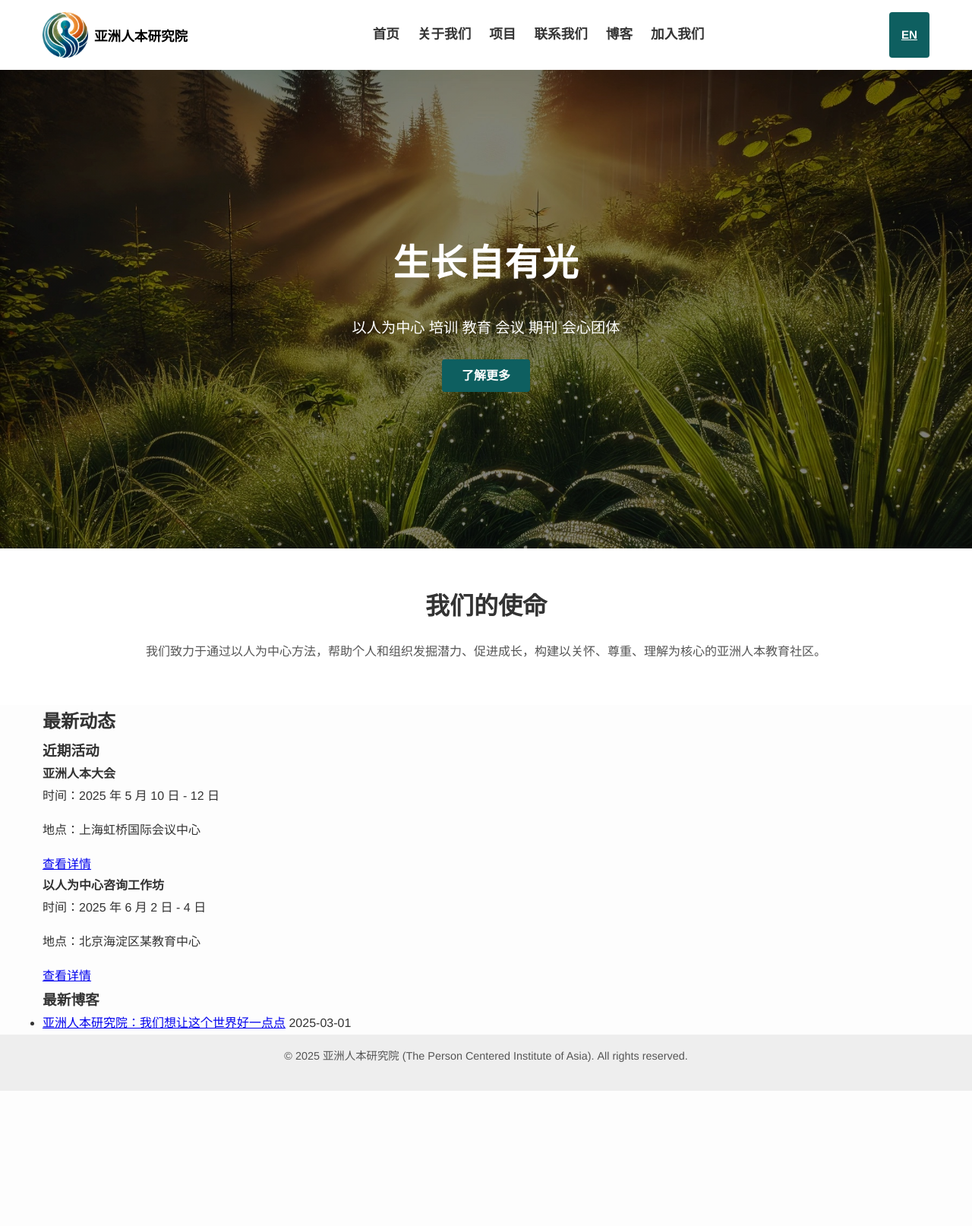
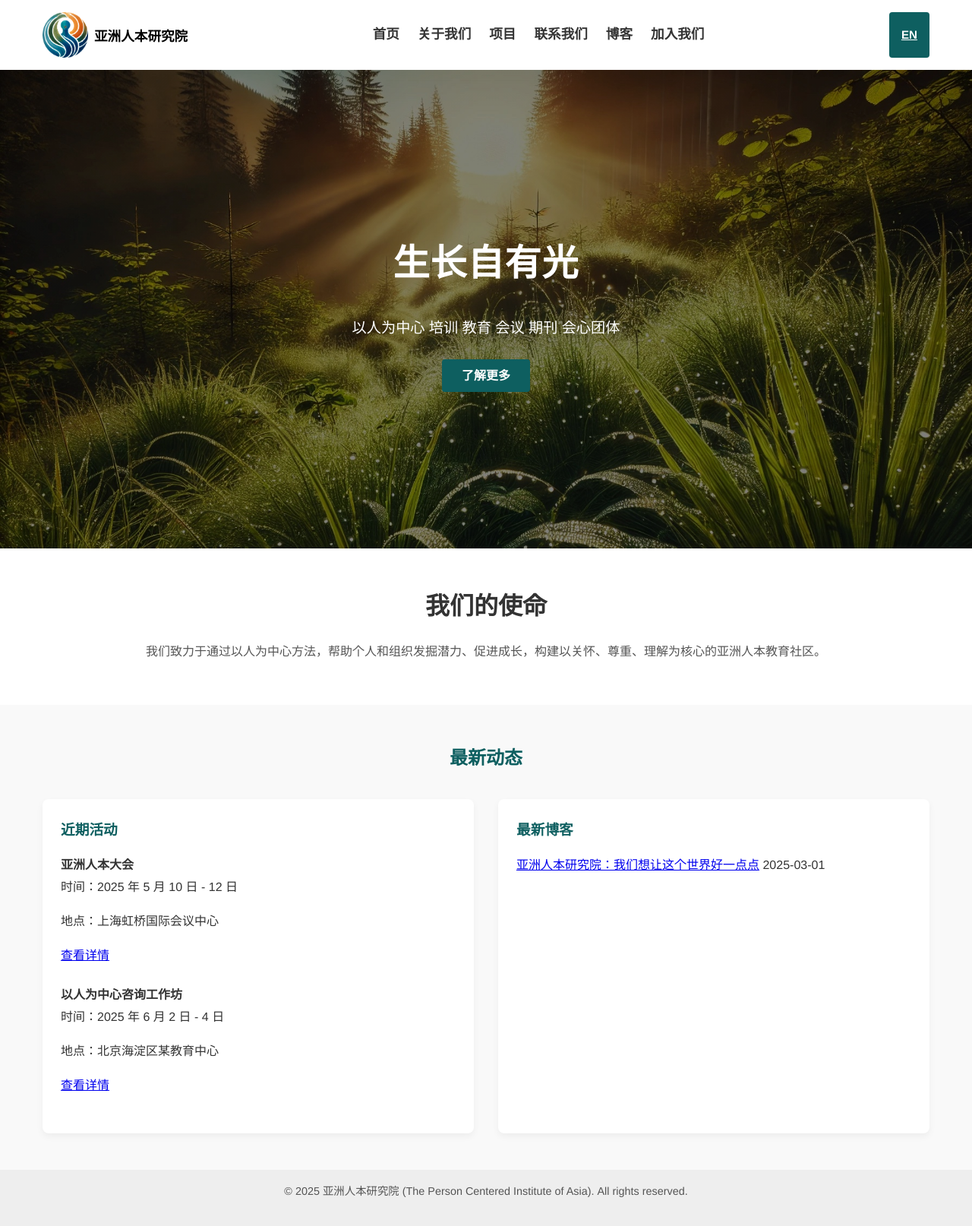
Before and after one commit to YeeLiu611/YeeLiu611, a Jekyll site: the page built from zh/index.md, in a window 1280 px wide. Shown: the whole page at 76% size. Built offline with Jekyll 4.4.1, drawn with Linux system fonts in a browser that asks for light colours; a script that is not in the unit is left out; before the commit the page ends 1436 px from its top, so only the background shows below that.

Commit message:
Update style.css

```diff
--- a/css/style.css
+++ b/css/style.css
@@ -584,3 +584,46 @@ footer {
   border: none;
   border-top: 1px solid #ddd;
 }
+
+/* 新的最新动态区块样式 */
+.useful-info {
+  background-color: #f9f9f9;  /* 选择一个柔和的背景色 */
+  padding: 3rem 0;
+}
+
+.useful-info h2 {
+  text-align: center;
+  color: var(--color-primary);
+  margin-bottom: 2rem;
+}
+
+.events-and-blogs {
+  display: flex;
+  gap: 2rem;
+  justify-content: space-between;
+  flex-wrap: wrap;
+}
+
+.events-and-blogs .upcoming-events,
+.events-and-blogs .recent-posts {
+  flex: 1;
+  min-width: 300px;
+  background-color: var(--color-light);
+  padding: 1.5rem;
+  border-radius: 8px;
+  box-shadow: 0 4px 10px rgba(0, 0, 0, 0.05);
+}
+
+.events-and-blogs h3 {
+  margin-bottom: 1rem;
+  color: var(--color-primary);
+}
+
+.event-item {
+  margin-bottom: 1.5rem;
+}
+
+.blog-list {
+  list-style: none;
+  padding: 0;
+}
```
